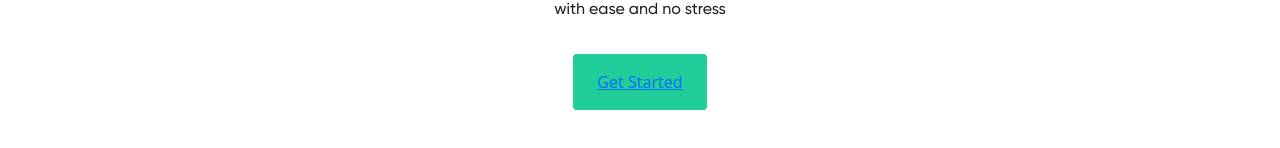
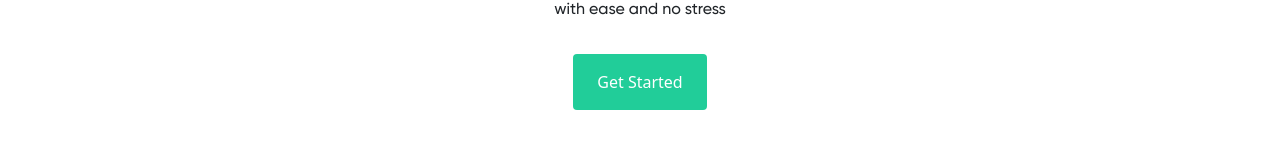
Before and after one commit to yhoungdev/exodus, a React (Create React App) app: page / in a window 1280 px wide. Shown: the part 462-610 px from the top of the page. Built offline with nearby package versions, Linux system fonts and the light colour scheme.

Commit message:
bottom bar set

```diff
--- a/package.json
+++ b/package.json
@@ -19,8 +19,8 @@
     "react-scripts": "5.0.0",
     "typescript": "^4.5.4",
     "web-vitals": "^2.1.3"
-  },
-  "scripts": {
+    },
+    "scripts": {
     "start": "DISABLE_ESLINT_PLUGIN=true react-scripts start",
     "build": "DISABLE_ESLINT_PLUGIN=true react-scripts build",
     "test": " DISABLE_ESLINT_PLUGIN=true react-scripts test --watchAll=false",
--- a/src/components/minor/bottomBar/bottom.css
+++ b/src/components/minor/bottomBar/bottom.css
@@ -9,6 +9,15 @@
     padding: 1em 2em;
 }
 
+.active {
+    color: yellow;
+}
+
+a:link {
+    text-decoration: none;
+    color: white;
+}
+
 
 @media  (min-width: 1200px){
     .bottom {
--- a/src/components/minor/bottomBar/bottom.tsx
+++ b/src/components/minor/bottomBar/bottom.tsx
@@ -1,6 +1,6 @@
 import React from 'react';
 import './bottom.css'
-import { Link,  } from 'react-router-dom';
+import { Link, NavLink  } from 'react-router-dom';
 import {VscFilePdf} from 'react-icons/vsc';
 import {GrDocumentTxt} from 'react-icons/gr';
 import {GrDocumentWord} from 'react-icons/gr';
@@ -12,27 +12,29 @@ export const Bottom = () => {
 
             <div className="bottom">
 
-                <Link to={`/main/pdf`}>
+                <NavLink className="active" to={`/main/pdf`}
+
+                >
                     <div className="pdf">
                         <VscFilePdf/>
                         PDF
                     </div>
-                </Link>
+                </NavLink>
 
-                <Link to={`/main/txt`}>
+                <NavLink to={`/main/txt`}>
                     <div className="pdf">
                     <GrDocumentTxt/>
                        TXT
                     </div>
-                </Link>
+                </NavLink>
 
 
-                <Link to={`/main/docx`}>
+                <NavLink to={`/main/docx`}>
                     <div className="pdf">
                         <GrDocumentWord/>
                         DOCX
                     </div>
-                </Link>
+                </NavLink>
             </div>
 
         </>
```
